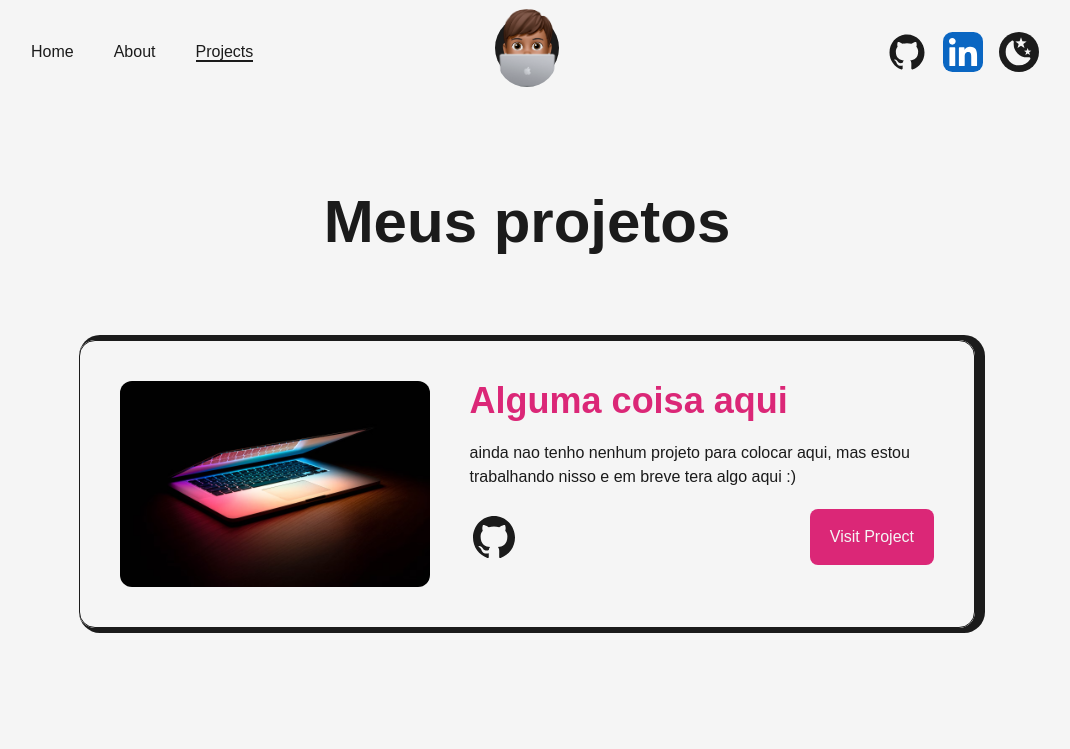
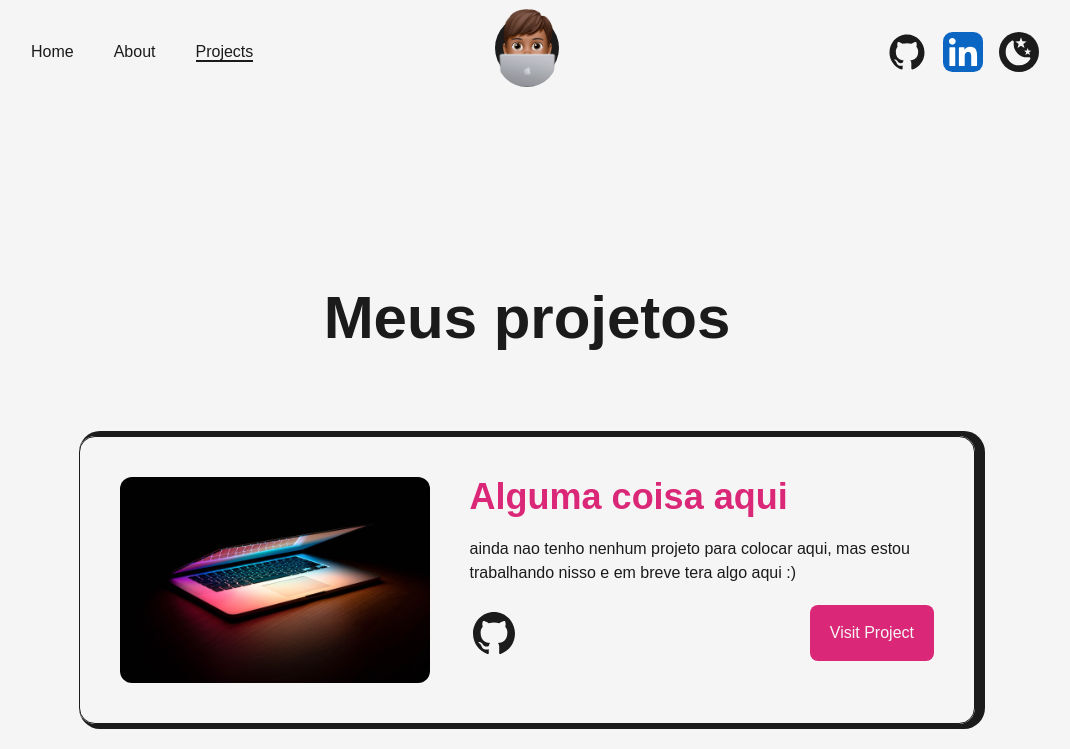
Before and after one commit to Gabrielenke/Portfolio, a React (Vite) app: page /projects in a window 1280 px wide. Shown: the top 749 px of the page, without its empty margins (113-1183 px from the left). Built offline with nearby package versions, Linux system fonts and the light colour scheme.

Commit message:
change on skills section

```diff
--- a/src/components/ProjectSec.jsx
+++ b/src/components/ProjectSec.jsx
@@ -6,7 +6,7 @@ import { motion } from "framer-motion";
 export const ProjectSec = ({ reverse = false }) => {
 	return (
 		<>
-			<div className="text-dark dark:text-light  items-center justify-center max-w-[90vw] mx-auto md:w-[70vw] 2xl:w-[60vw] md:items-start p-10 mb-32 border border-solid shadow-[5px_0px_0px_5px] rounded-2xl ">
+			<div className="text-dark dark:text-light  items-center justify-center max-w-[90vw] mx-auto md:w-[70vw] 2xl:w-[60vw] md:items-start p-10 mb-16 border border-solid shadow-[5px_0px_0px_5px] rounded-2xl ">
 				<div
 					className={`flex flex-col gap-10 ${
 						reverse ? "md:flex-row-reverse" : "md:flex-row"
--- a/src/components/Skills.jsx
+++ b/src/components/Skills.jsx
@@ -25,13 +25,13 @@ const Skills = () => {
 								transition: { duration: 0.2 },
 								y: -10,
 							}}
-							className="flex h-[15vh] justify-center  flex-col w-[15vw] text-center items-center
+							className="flex h-[30vh] justify-center  flex-col w-[40vw] text-center items-center
 							 shadow-dark shadow-[5px_0px_0px_5px] rounded-2xl border-solid border-dark
 
 
 							 dark:shadow-[#000] dark:border-white
 
-							 md:h-[20vh]
+							 md:h-[20vh] md:w-[15vw]
 							 "
 						>
 							<div className="text-dark dark:text-white ">
--- a/src/pages/Projects.jsx
+++ b/src/pages/Projects.jsx
@@ -4,7 +4,7 @@ import { ProjectSec } from "../components/ProjectSec";
 const Projects = () => {
 	return (
 		<>
-			<section id="projects" className=" min-h-screen">
+			<section id="projects" className=" min-h-screen md:p-24 p-6">
 				<div className="text-white items-start max-w-[90vw] mx-auto md:w-[70vw] md:items-start mt-20  ">
 					<AnimatedText text="Meus projetos" className="!text-6xl mb-20" />
 				</div>
```
